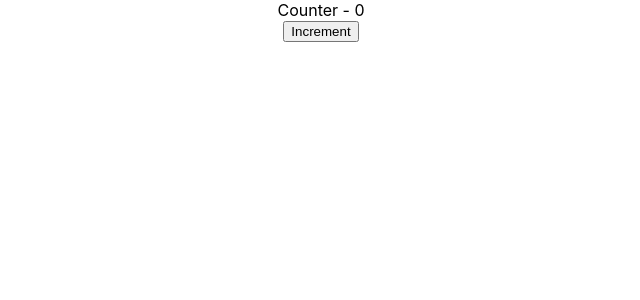
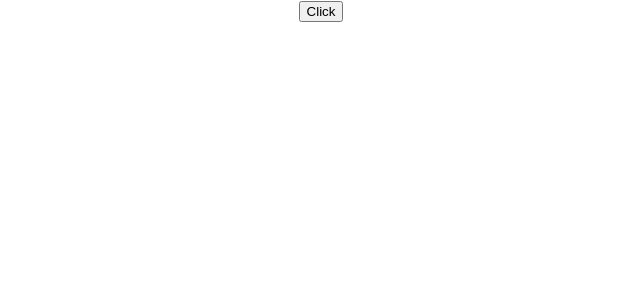
Before and after one commit to djballowe/Odin, a React (Create React App) app in the folder First React/hello-world/: page / in a window 1280 px wide. Shown: the top 300 px of the page, without its empty margins (319-959 px from the left). Built offline with nearby package versions, Linux system fonts and the light colour scheme.

Commit message:
event handling in react

```diff
--- a/First React/hello-world/src/App.js
+++ b/First React/hello-world/src/App.js
@@ -1,25 +1,28 @@
+/* eslint-disable no-unused-vars */
 import { Component } from "react";
 import "./App.css";
 import { Greet } from "./components/Greet";
 import Welcome from "./components/Welcome"
 import Message from "./components/Message";
 import Counter from "./components/Counter"
+import FunctionClick from "./components/FunctionClick";
 
 class App extends Component {
   render() {
     return (
       <div className="App">
-        <Counter></Counter>
+        <FunctionClick></FunctionClick>
+        {/* <Counter></Counter> */}
         {/* <Message></Message> */}
         {/* <Greet name="Bruce" heroName="Batman">
           <p>This is children props</p>
         </Greet>
         <Greet name="Clark" heroName="Superman">
           <button>Action</button>
-        </Greet>
-        <Greet name="Diana" heroName="Wonder Woman"></Greet>
-        <Welcome name="Bruce" heroName="Batman"></Welcome>
-        <Welcome name="Clark" heroName="Superman"></Welcome>
+        </Greet> */}
+        {/* <Greet name="Diana" heroName="Wonder Woman"></Greet>
+        <Welcome name="Bruce" heroName="Batman"></Welcome> */}
+        {/* <Welcome name="Clark" heroName="Superman"></Welcome>
         <Welcome name="Clark" heroName="Superman"></Welcome> */}
       </div>
     );
--- /dev/null
+++ b/First React/hello-world/src/components/FunctionClick.js
@@ -0,0 +1,11 @@
+import React from 'react'
+
+function FunctionClick() {
+  return (
+    <div>
+        <button>Click</button>
+    </div>
+  )
+}
+
+export default FunctionClick
--- a/First React/hello-world/src/components/Greet.js
+++ b/First React/hello-world/src/components/Greet.js
@@ -1,13 +1,12 @@
 import React from "react";
 
-export const Greet = (props) => {
-  console.log(props);
+export const Greet = props => {
+  const {name, heroName} = props
   return (
     <div>
       <h1>
-        Hello {props.name} aka {props.heroName}
+        Hello {name} aka {heroName}
       </h1>
-      {props.children}
     </div>
   );
 };
--- a/First React/hello-world/src/components/Welcome.js
+++ b/First React/hello-world/src/components/Welcome.js
@@ -1,9 +1,15 @@
-import React, { Component } from 'react'
+import React, { Component } from "react";
 
 class Welcome extends Component {
-    render() {
-        return <h1>Welcome {this.props.name} aka {this.props.heroName} </h1>
-    }
+  render() {
+    const { name, heroName } = this.props;
+    // const {state1, state2} = this.state
+    return (
+      <h1>
+        Welcome {name} aka {heroName}{" "}
+      </h1>
+    );
+  }
 }
 
-export default Welcome
+export default Welcome;
```
